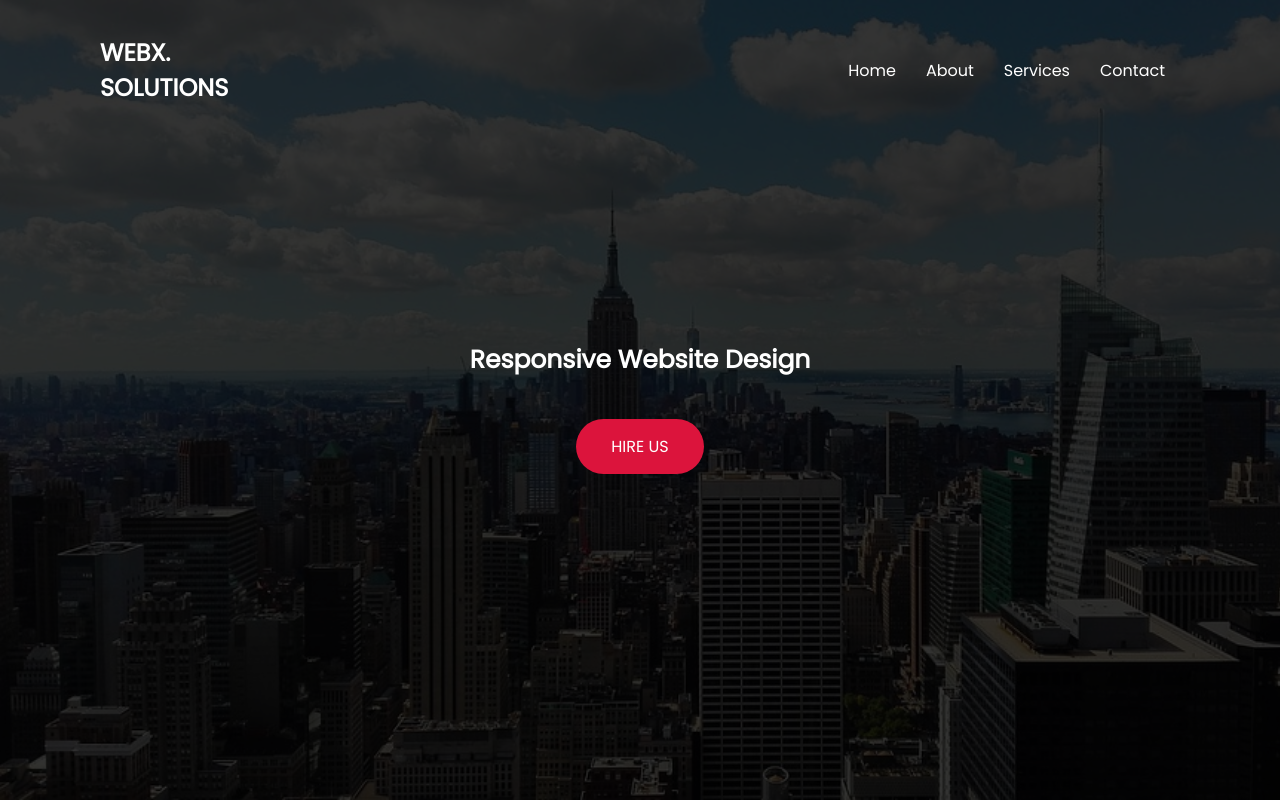
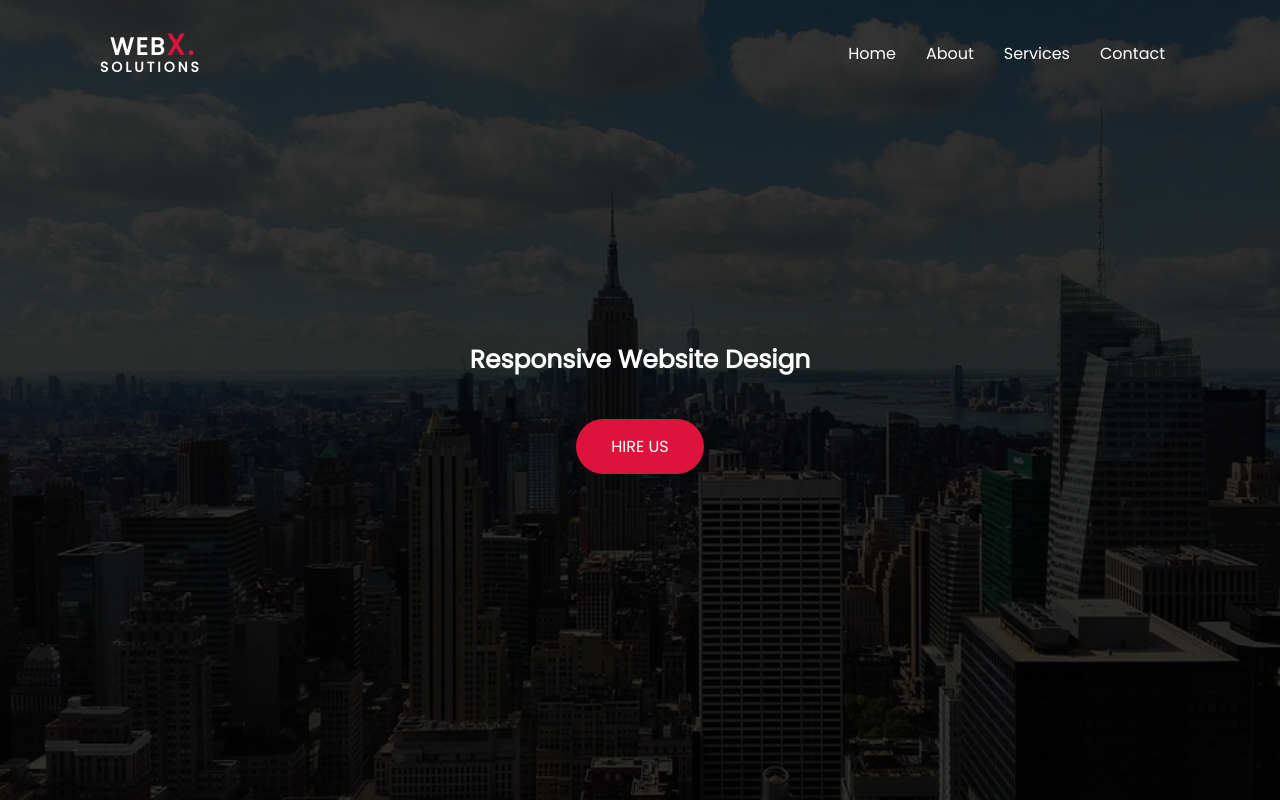
Before and after one commit to awaisahmad64/html-home-page, a plain HTML site: page index.html in a window 1280 px wide. Drawn offline with Linux system fonts and the light colour scheme.

Commit message:
add external styling

```diff
--- a/css/style.css
+++ b/css/style.css
@@ -139,3 +139,23 @@ a.banner-btn{
 	border-radius: 30px;
 	text-transform: uppercase;
 }
+h2 a {
+	padding-left: 10px;
+	font-weight: bold;
+}
+h2 a span{
+	font-size: 14px;
+	font-weight: 300px;
+	letter-spacing: 3px;
+}
+h2{
+	letter-spacing: 2px;
+	margin-bottom: 0;
+	line-height: .7;
+}
+.x{
+	font-weight: bold;
+	text-transform: uppercase;
+	color: crimson;
+	font-size: 29px;
+}
```
